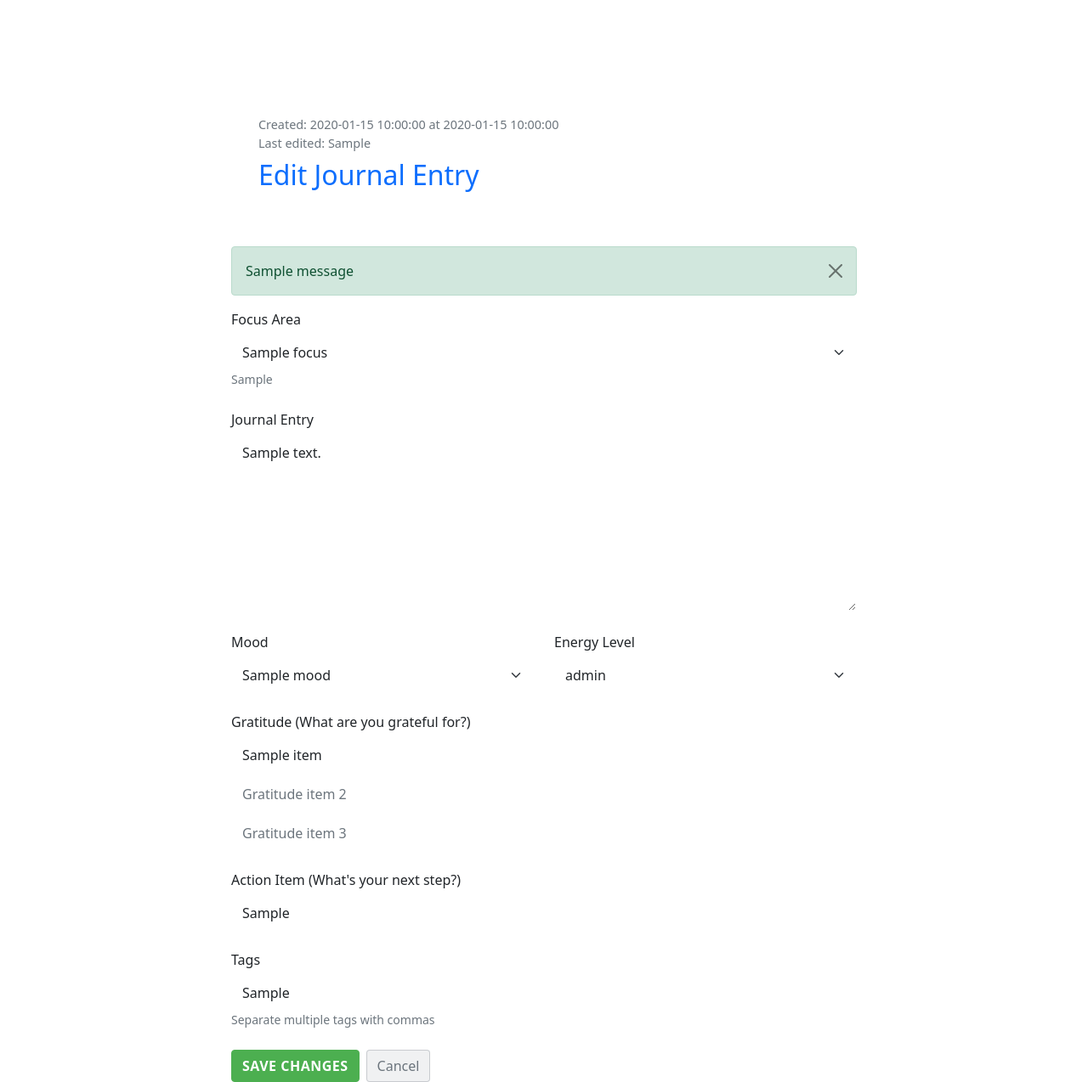
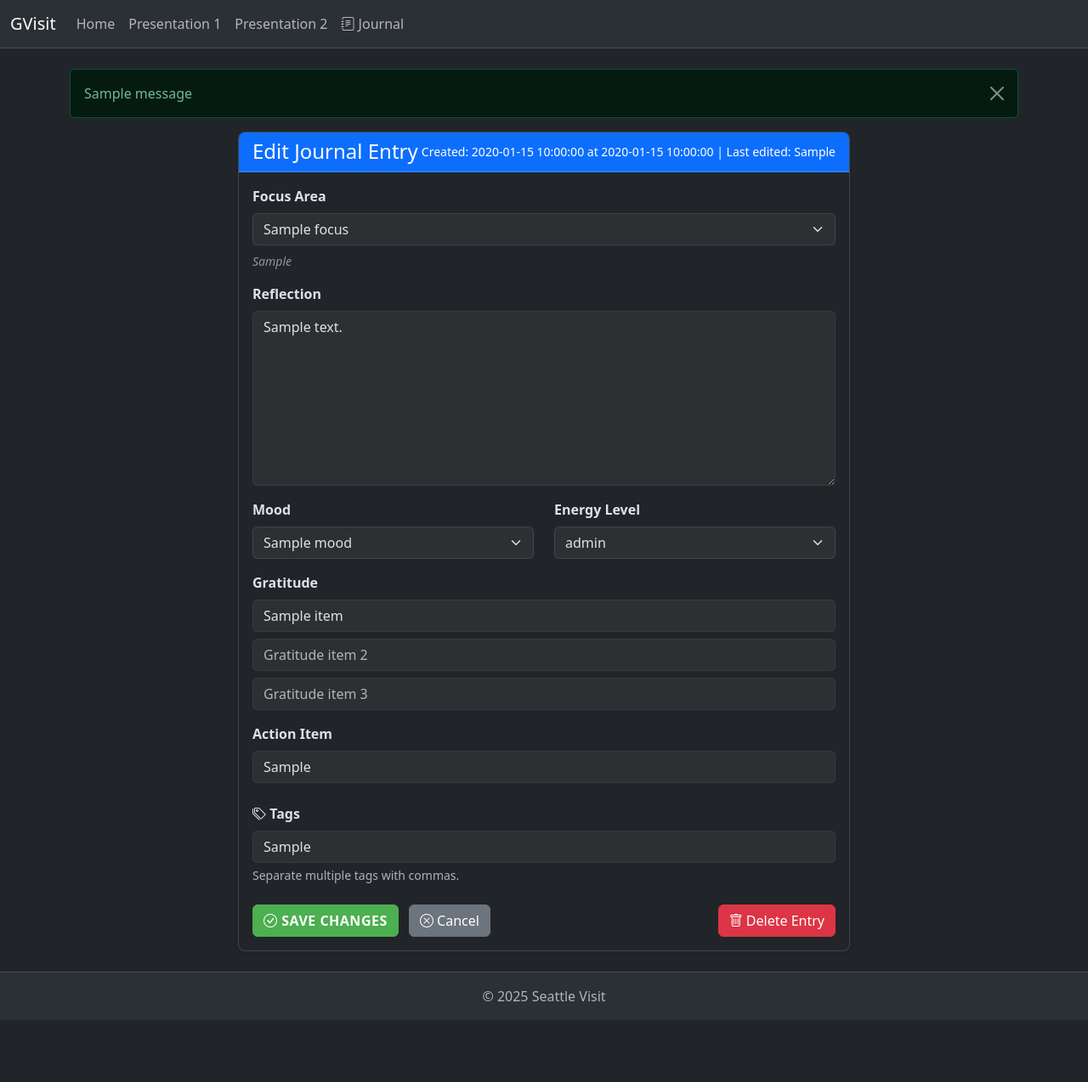
Before and after one commit to Dr-Payne25/GVisit, a Flask app: template templates/edit_journal.html in a window 1280 px wide. Shown: the whole page at 85% size. After the commit the page ends 1179 px from the top, so only its background shows below. Run offline with Flask 3, Linux system fonts and the light colour scheme; the template is opened without the code that fills it: most values are stand-ins (such as "Sample title", 1, 10 or a date in 2020); one stand-in notice (Sample message) is shown.

Commit message:
fix: Fix edit journal styling to match website theme and add delete functionality

```diff
--- a/app.py
+++ b/app.py
@@ -485,6 +485,40 @@ def edit_journal_entry(entry_id):
                          focus_prompts=FOCUS_PROMPTS,
                          display_name=display_name)
 
+@app.route('/journal/delete/<int:entry_id>', methods=['POST'])
+def delete_journal_entry(entry_id):
+    """Delete a journal entry"""
+    # Check if user is authenticated
+    username = session.get('journal_username')
+
+    if not username:
+        flash("Please log in to delete entries", "info")
+        return redirect(url_for('journal_login'))
+
+    # Get all entries and find the specific one
+    entries = get_journal_entries()
+    entry_to_delete = None
+    entry_index = None
+
+    for idx, e in enumerate(entries):
+        if e.get('id') == entry_id and e.get('username') == username:
+            entry_to_delete = e
+            entry_index = idx
+            break
+
+    if not entry_to_delete:
+        flash("Entry not found or you don't have permission to delete it", "error")
+        return redirect(url_for('journal'))
+
+    # Remove the entry
+    entries.pop(entry_index)
+
+    # Save the updated entries
+    save_journal_entries(entries)
+
+    flash("Entry deleted successfully!", "success")
+    return redirect(url_for('journal'))
+
 @app.route('/logout_journal', methods=['POST'])
 def logout_journal():
     """Log out from journal"""
--- a/templates/base.html
+++ b/templates/base.html
@@ -52,7 +52,7 @@
 
     <footer class="footer mt-auto py-3 bg-body-tertiary border-top">
         <div class="container text-center">
-            <span class="text-body-secondary">&copy; 2024 Your Website</span>
+            <span class="text-body-secondary">&copy; 2025 Seattle Visit</span>
         </div>
     </footer>
     <script src="https://cdn.jsdelivr.net/npm/bootstrap@5.3.3/dist/js/bootstrap.bundle.min.js" integrity="sha384-YvpcrYf0tY3lHB60NNkmXc5s9fDVZLESaAA55NDzOxhy9GkcIdslK1eN7N6jIeHz" crossorigin="anonymous"></script>
--- a/templates/edit_journal.html
+++ b/templates/edit_journal.html
@@ -1,95 +1,48 @@
-<!DOCTYPE html>
-<html lang="en">
-<head>
-    <meta charset="UTF-8">
-    <meta name="viewport" content="width=device-width, initial-scale=1.0">
-    <title>Edit Journal Entry - GVisit</title>
-    <link href="https://cdn.jsdelivr.net/npm/bootstrap@5.1.3/dist/css/bootstrap.min.css" rel="stylesheet">
-    <link href="https://fonts.googleapis.com/css2?family=Inter:wght@300;400;500;600;700&display=swap" rel="stylesheet">
-    <link rel="stylesheet" href="{{ url_for('static', filename='css/style.css') }}">
-    <style>
-        .edit-header {
-            background: rgba(255, 255, 255, 0.05);
-            border-radius: 12px;
-            padding: 2rem;
-            margin-bottom: 2rem;
-        }
+{% extends 'base.html' %}
 
-        .edit-date {
-            color: #6C757D;
-            font-size: 0.9rem;
-            margin-bottom: 0.5rem;
-        }
+{% block title %}Edit Journal Entry{% endblock %}
 
-        .cancel-btn {
-            background: rgba(108, 117, 125, 0.1);
-            border: 1px solid rgba(108, 117, 125, 0.3);
-            color: #6C757D;
-        }
-
-        .cancel-btn:hover {
-            background: rgba(108, 117, 125, 0.2);
-            color: #fff;
-        }
-    </style>
-</head>
-<body>
-    <nav class="navbar navbar-expand-lg navbar-dark">
-        <div class="container">
-            <a class="navbar-brand" href="{{ url_for('home') }}">GVisit</a>
-            <div class="ms-auto">
-                <span class="navbar-text me-3">
-                    Editing as <strong>{{ display_name }}</strong>
-                </span>
+{% block content %}
+<div class="container-fluid">
+    <div class="row justify-content-center">
+        <div class="col-md-8">
+            <div class="card shadow-sm">
+                <div class="card-header bg-primary text-white d-flex justify-content-between align-items-center">
+                    <h4 class="mb-0">Edit Journal Entry</h4>
+                    <div>
+                        <small>
+                            Created: {{ entry.date }} at {{ entry.time }}
+                            {% if entry.last_edited %}
+                                | Last edited: {{ entry.last_edited }}
+                            {% endif %}
+                        </small>
                     </div>
                 </div>
-    </nav>
-
-    <div class="container mt-5">
-        <div class="row justify-content-center">
-            <div class="col-md-8">
-                <div class="edit-header">
-                    <div class="edit-date">
-                        Created: {{ entry.date }} at {{ entry.time }}
-                        {% if entry.last_edited %}
-                            <br>Last edited: {{ entry.last_edited }}
-                        {% endif %}
-                    </div>
-                    <h2 class="text-primary mb-0">Edit Journal Entry</h2>
-                </div>
-
-                {% with messages = get_flashed_messages(with_categories=true) %}
-                    {% if messages %}
-                        {% for category, message in messages %}
-                            <div class="alert alert-{{ 'danger' if category == 'error' else category }} alert-dismissible fade show" role="alert">
-                                {{ message }}
-                                <button type="button" class="btn-close" data-bs-dismiss="alert"></button>
-                            </div>
-                        {% endfor %}
-                    {% endif %}
-                {% endwith %}
-
-                <form method="POST" class="journal-form">
-                    <div class="mb-4">
-                        <label for="focus" class="form-label">Focus Area</label>
-                        <select class="form-select" name="focus" id="focus" required>
+                <div class="card-body">
+                    <form method="POST" action="{{ url_for('edit_journal_entry', entry_id=entry.id) }}">
+                        <!-- Focus Selection -->
+                        <div class="mb-3">
+                            <label for="focus" class="form-label fw-bold">Focus Area</label>
+                            <select class="form-select" id="focus" name="focus" required onchange="updatePrompt()">
                                 {% for focus in focuses %}
                                 <option value="{{ focus }}" {% if entry.focus == focus %}selected{% endif %}>{{ focus }}</option>
                                 {% endfor %}
                             </select>
-                        <small id="prompt-text" class="form-text text-muted mt-2">
+                            <div id="focus-prompt" class="form-text mt-2 text-muted fst-italic">
                                 {{ focus_prompts[entry.focus] }}
-                        </small>
+                            </div>
                         </div>
 
-                    <div class="mb-4">
-                        <label for="content" class="form-label">Journal Entry</label>
-                        <textarea class="form-control" name="content" id="content" rows="8" required>{{ entry.content }}</textarea>
+                        <!-- Main Content -->
+                        <div class="mb-3">
+                            <label for="content" class="form-label fw-bold">Reflection</label>
+                            <textarea id="content" name="content" class="form-control" rows="8" required>{{ entry.content }}</textarea>
                         </div>
 
-                    <div class="row mb-4">
+                        <!-- Mood & Energy Row -->
+                        <div class="row mb-3">
                             <div class="col-md-6">
-                            <label for="mood" class="form-label">Mood</label>
+                                <label class="form-label fw-bold">Mood</label>
                                 <select class="form-select" name="mood" id="mood" required>
                                     {% for mood in mood_options %}
                                     <option value="{{ mood.value }}" {% if entry.mood == mood.value %}selected{% endif %}>
@@ -99,17 +52,20 @@
                                 </select>
                             </div>
                             <div class="col-md-6">
-                            <label for="energy" class="form-label">Energy Level</label>
+                                <label class="form-label fw-bold">Energy Level</label>
                                 <select class="form-select" name="energy" id="energy" required>
                                     {% for level in energy_levels %}
-                                    <option value="{{ level }}" {% if entry.energy == level %}selected{% endif %}>{{ level }}</option>
+                                    <option value="{{ level }}" {% if entry.energy == level %}selected{% endif %}>
+                                        {{ level }}
+                                    </option>
                                     {% endfor %}
                                 </select>
                             </div>
                         </div>
 
-                    <div class="mb-4">
-                        <label class="form-label">Gratitude (What are you grateful for?)</label>
+                        <!-- Gratitude Section -->
+                        <div class="mb-3">
+                            <label class="form-label fw-bold">Gratitude</label>
                             {% for i in range(1, 4) %}
                             <input type="text" class="form-control mb-2" name="gratitude_{{ i }}"
                                    value="{{ entry.gratitude[i-1] if i-1 < entry.gratitude|length else '' }}"
@@ -117,40 +73,69 @@
                             {% endfor %}
                         </div>
 
+                        <!-- Action Item -->
                         <div class="mb-4">
-                        <label for="action_item" class="form-label">Action Item (What's your next step?)</label>
-                        <input type="text" class="form-control" name="action_item" id="action_item"
+                            <label for="action_item" class="form-label fw-bold">Action Item</label>
+                            <input type="text" class="form-control" id="action_item" name="action_item"
                                    value="{{ entry.action_item or '' }}"
                                    placeholder="One specific action you'll take">
                         </div>
 
+                        <!-- Tags -->
                         <div class="mb-4">
-                        <label for="tags" class="form-label">Tags</label>
-                        <input type="text" class="form-control" name="tags" id="tags"
+                            <label for="tags" class="form-label fw-bold">
+                                <i class="bi bi-tags"></i> Tags
+                            </label>
+                            <input type="text" class="form-control" id="tags" name="tags"
                                    value="{{ tags_string }}"
-                               placeholder="Enter tags separated by commas (e.g., work, personal, health)">
-                        <small class="form-text text-muted">Separate multiple tags with commas</small>
+                                   placeholder="Enter tags separated by commas">
+                            <div class="form-text">Separate multiple tags with commas.</div>
                         </div>
 
-                    <div class="d-flex gap-2">
-                        <button type="submit" class="btn btn-primary">Save Changes</button>
-                        <a href="{{ url_for('journal') }}" class="btn cancel-btn">Cancel</a>
+                        <!-- Action Buttons -->
+                        <div class="d-flex justify-content-between align-items-center">
+                            <div>
+                                <button type="submit" class="btn btn-primary">
+                                    <i class="bi bi-check-circle"></i> Save Changes
+                                </button>
+                                <a href="{{ url_for('journal') }}" class="btn btn-secondary ms-2">
+                                    <i class="bi bi-x-circle"></i> Cancel
+                                </a>
                             </div>
+                            <button type="button" class="btn btn-danger" onclick="confirmDelete()">
+                                <i class="bi bi-trash"></i> Delete Entry
+                            </button>
+                        </div>
+                    </form>
+
+                    <!-- Hidden delete form -->
+                    <form id="deleteForm" method="POST" action="{{ url_for('delete_journal_entry', entry_id=entry.id) }}" style="display: none;">
                     </form>
                 </div>
             </div>
         </div>
+    </div>
+</div>
 
-    <script src="https://cdn.jsdelivr.net/npm/bootstrap@5.1.3/dist/js/bootstrap.bundle.min.js"></script>
 <script>
-        // Update prompt text when focus changes
+// Dynamic prompt updating based on focus selection
+function updatePrompt() {
     const focusSelect = document.getElementById('focus');
-        const promptText = document.getElementById('prompt-text');
-        const prompts = {{ focus_prompts|tojson }};
+    const promptDiv = document.getElementById('focus-prompt');
+    const focusPrompts = {{ focus_prompts|tojson }};
 
-        focusSelect.addEventListener('change', function() {
-            promptText.textContent = prompts[this.value] || '';
-        });
+    if (focusSelect.value && focusPrompts[focusSelect.value]) {
+        promptDiv.textContent = focusPrompts[focusSelect.value];
+    } else {
+        promptDiv.textContent = '';
+    }
+}
+
+// Confirm delete
+function confirmDelete() {
+    if (confirm('Are you sure you want to delete this journal entry? This action cannot be undone.')) {
+        document.getElementById('deleteForm').submit();
+    }
+}
 </script>
-</body>
-</html>
+{% endblock %}
```
Lines whose indentation alone changed are shown as unchanged.
